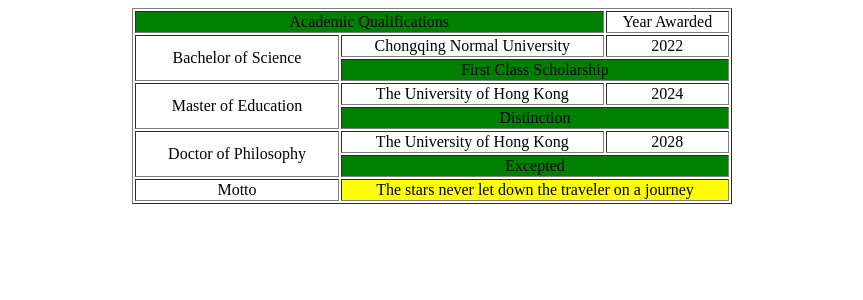
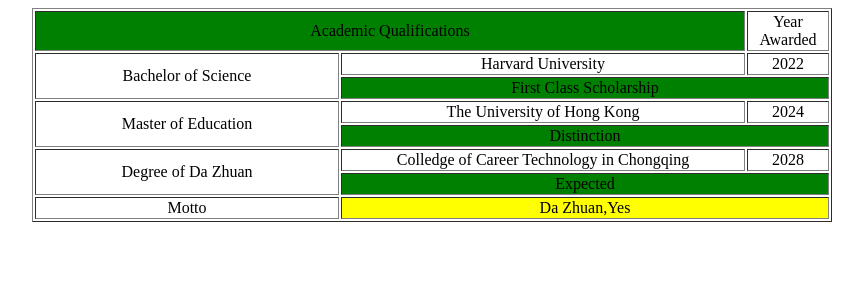
Before and after one commit to Hetzer123/L5HM2, a Flask app: page / in a window 1280 px wide. Shown: the top 300 px of the page, without its empty margins (208-1071 px from the left). Run offline with Flask 2, Linux system fonts and the light colour scheme.

Commit message:
Add files via upload

```diff
--- a/app/templates/index.html
+++ b/app/templates/index.html
@@ -3,13 +3,13 @@
 </head>
 <body>
     <center>
-        <table border="1"width='600'>
+        <table border="1"width='800'>
                 <tr>
                     <td colspan="2" align="center" bgcolor="green">Academic Qualifications</td><td align="center">Year Awarded</td>
                 </tr>
                 <tr>
                     <td rowspan="2" align='center' width="200">Bachelor of Science</td>
-                    <td align='center'>Chongqing Normal University</td>
+                    <td align='center' width="400">Harvard University</td>
                     <td align='center'>2022</td>
                 </tr>
                 <tr>
@@ -17,23 +17,23 @@
                 </tr>
                 <tr>
                     <td rowspan="2" align='center' width="200">Master of Education</td>
-                    <td align='center'>The University of Hong Kong</td>
+                    <td align='center' width="400">The University of Hong Kong</td>
                     <td align='center'>2024</td>
                 </tr>
                 <tr>
                     <td colspan="2" align="center" bgcolor="green">Distinction</td>
                 </tr>
                 <tr>
-                    <td rowspan="2" align='center' width="200">Doctor of Philosophy</td>
-                    <td align='center'>The University of Hong Kong</td>
+                    <td rowspan="2" align='center' width="300">Degree of Da Zhuan</td>
+                    <td align='center' width="400">Colledge of Career Technology in Chongqing</td>
                     <td align='center'>2028</td>
                 </tr>
                 <tr>
-                    <td colspan="2" align="center" bgcolor="green">Excepted</td>
+                    <td colspan="2" align="center" bgcolor="green">Expected</td>
                 </tr>
                 <tr>
                     <td align='center'>Motto</td>
-                    <td colspan="3"  align="center" bgcolor="yellow">The stars never let down the traveler on a journey</td>
+                    <td colspan="3"  align="center" bgcolor="yellow" >Da Zhuan,Yes</td>
                 </tr>
         </table>
     </center>
```
